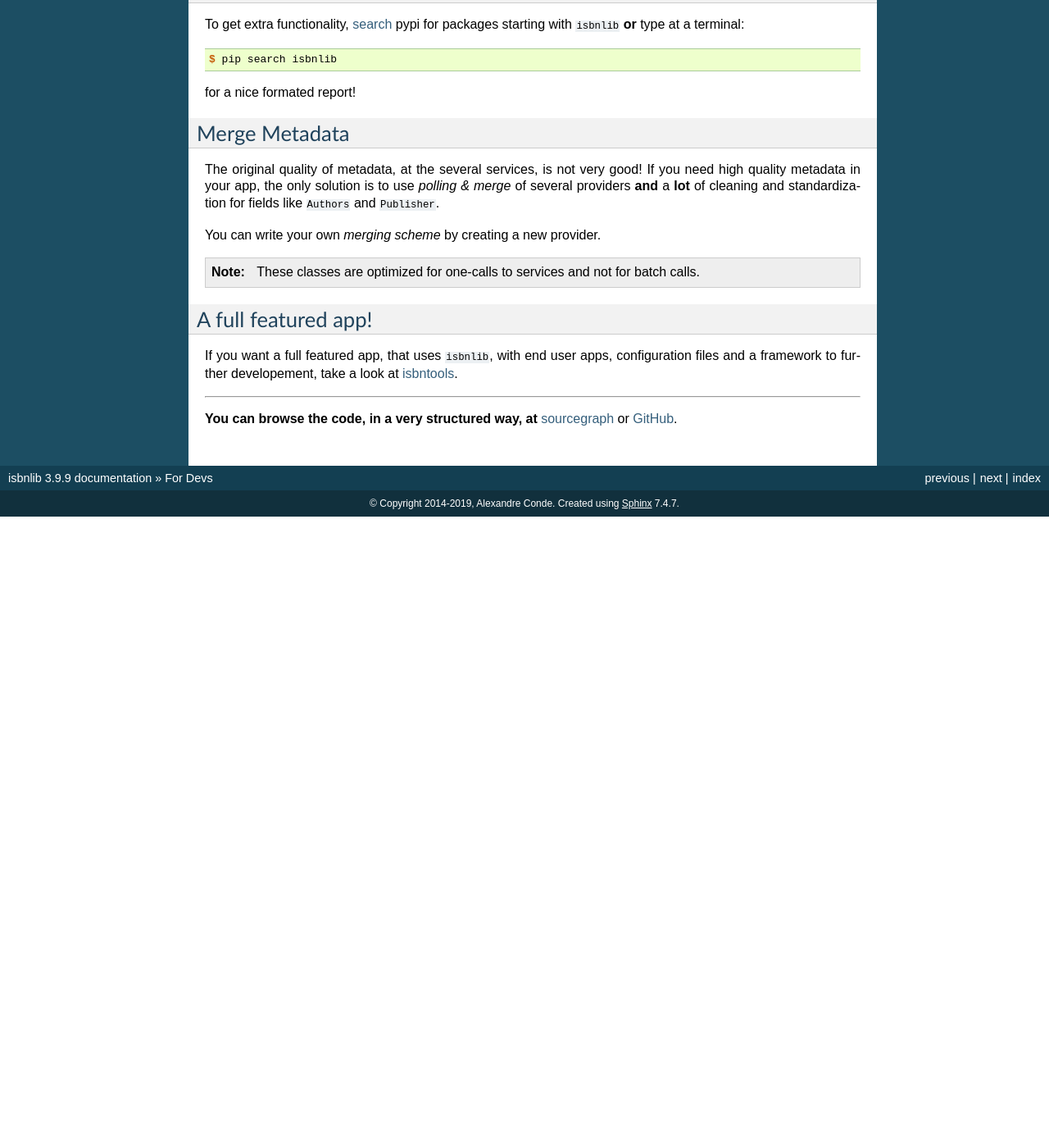
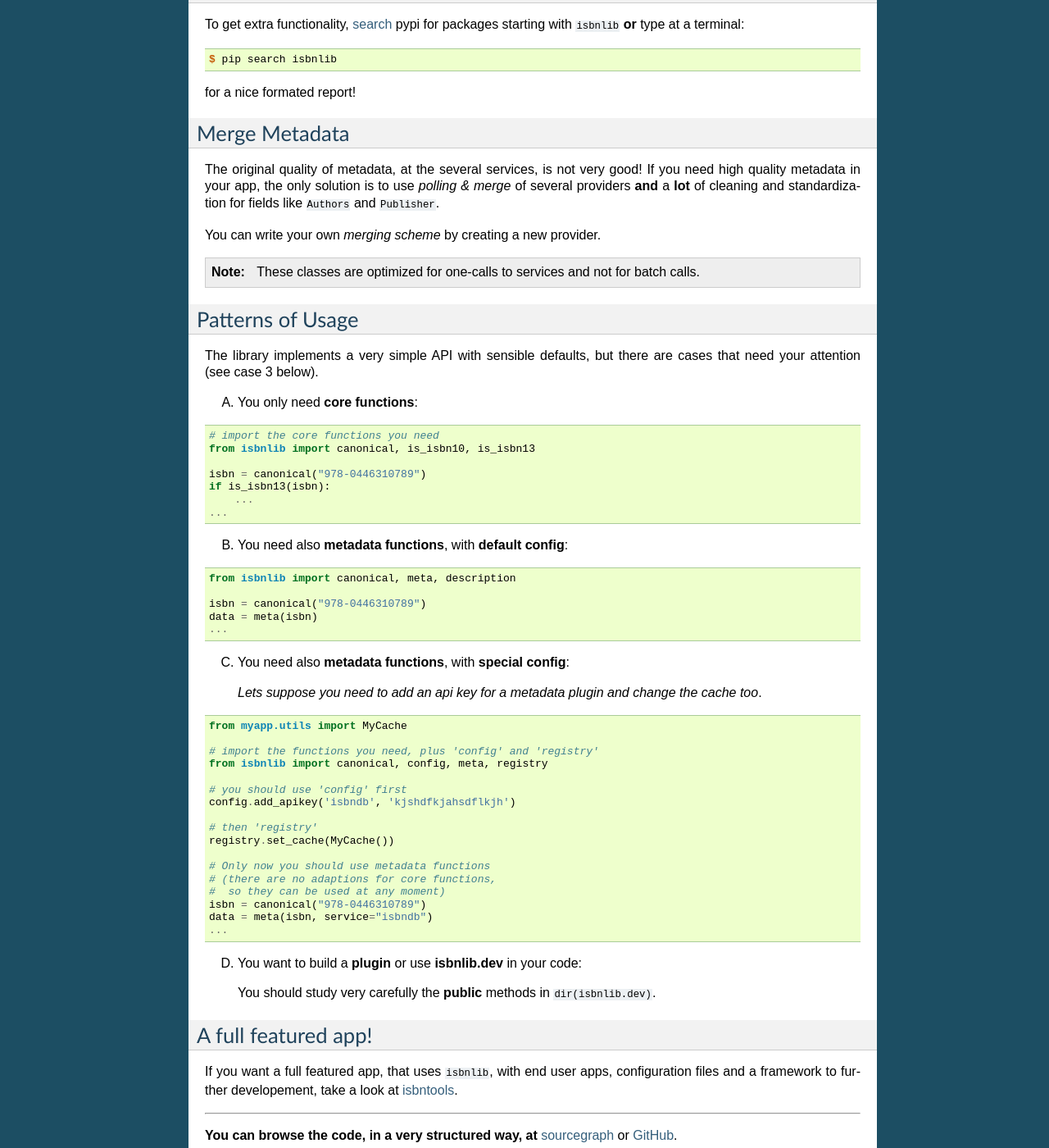
Before and after one commit to rysto3/isbnlib, a Sphinx documentation site: the page built from docs/devs.rst, in a window 1280 px wide and 1400 px high, scrolled down 3483 px. Shown: the whole window at 82% size. Built offline with Sphinx 7.4.7, drawn with Linux system fonts in a browser that asks for light colours; before the commit the page ends 4113 px from its top, so only the background shows below that.

Commit message:
add 'usage patterns'

```diff
--- a/README.rst
+++ b/README.rst
@@ -302,7 +302,7 @@ Patterns of Usage
 -----------------
 
 The library implements a very simple API with sensible defaults, but there are cases
-that need you attention (see case 3 below).
+that need your attention (see case 3 below).
 
 
 
@@ -361,6 +361,8 @@ C. You need also **metadata functions**, with **special config**:
 D. You want to build a **plugin** or use **isbnlib.dev** in your code:
 
    You should study very carefully the **public** methods in ``dir(isbnlib.dev)``.
+
+
 
 Caveats
 -------
--- a/docs/devs.rst
+++ b/docs/devs.rst
@@ -240,6 +240,76 @@ You can write your own *merging scheme* by creating a new provider.
 .. note:: These classes are optimized for one-calls to services and not for batch calls.
 
 
+
+
+Patterns of Usage
+-----------------
+
+The library implements a very simple API with sensible defaults, but there are cases
+that need your attention (see case 3 below).
+
+
+
+A. You only need **core functions**:
+
+
+.. code-block:: python
+
+    # import the core functions you need
+    from isbnlib import canonical, is_isbn10, is_isbn13
+
+    isbn = canonical("978-0446310789")
+    if is_isbn13(isbn):
+        ...
+    ...
+
+
+B. You need also **metadata functions**, with **default config**:
+
+
+.. code-block:: python
+
+    from isbnlib import canonical, meta, description
+
+    isbn = canonical("978-0446310789")
+    data = meta(isbn)
+    ...
+
+C. You need also **metadata functions**, with **special config**:
+
+   *Lets suppose you need to add an api key for a metadata plugin
+   and change the cache too*.
+
+
+.. code-block:: python
+
+    from myapp.utils import MyCache
+
+    # import the functions you need, plus 'config' and 'registry'
+    from isbnlib import canonical, config, meta, registry
+
+    # you should use 'config' first
+    config.add_apikey('isbndb', 'kjshdfkjahsdflkjh')
+
+    # then 'registry'
+    registry.set_cache(MyCache())
+
+    # Only now you should use metadata functions
+    # (there are no adaptions for core functions,
+    #  so they can be used at any moment)
+    isbn = canonical("978-0446310789")
+    data = meta(isbn, service="isbndb")
+    ...
+
+
+D. You want to build a **plugin** or use **isbnlib.dev** in your code:
+
+   You should study very carefully the **public** methods in ``dir(isbnlib.dev)``.
+
+
+
+
+
 A full featured app!
 --------------------
 
```
